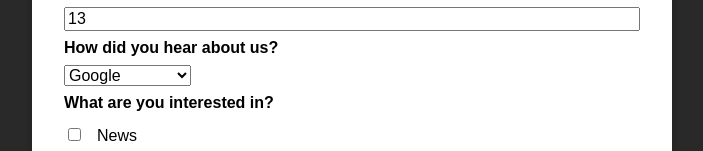
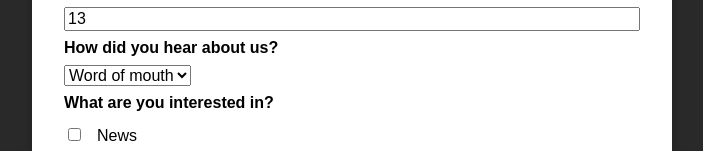
Before and after one commit to yuosif1286/VueCourse, a Vue app: page / in a window 1280 px wide. Shown: the part 149-300 px from the top of the page, without its empty margins (288-991 px from the left). Built offline with nearby package versions, Linux system fonts and the light colour scheme; the HTML template or start-up script is replaced by a standard one.

Commit message:
complete

```diff
--- a/src/components/TheForm.vue
+++ b/src/components/TheForm.vue
@@ -6,11 +6,11 @@
     </div>
     <div class="form-control">
       <label for="age">Your Age (Years)</label>
-      <input id="age" name="age" type="number" v-model="age" />
+      <input id="age" name="age" type="number" v-model.number="age" />
     </div>
     <div class="form-control">
       <label for="referrer">How did you hear about us?</label>
-      <select id="referrer" name="referrer">
+      <select id="referrer" name="referrer" v-model="referrer">
         <option value="google">Google</option>
         <option value="wom">Word of mouth</option>
         <option value="newspaper">Newspaper</option>
@@ -56,13 +56,15 @@ export default {
   data(){
     return{
       name:'',
-      age:13
+      age:13,
+      referrer: 'wom'
     }
   },
   methods:{
     submitForm(){
-      console.log('userName :'+ this.name + '\n and age :' + this.age);
+      console.log('userName :'+ this.name + '\n and age :' + (this.age+5));
       this.name='';
+      console.log(this.referrer)
     }
   }
 }
```
